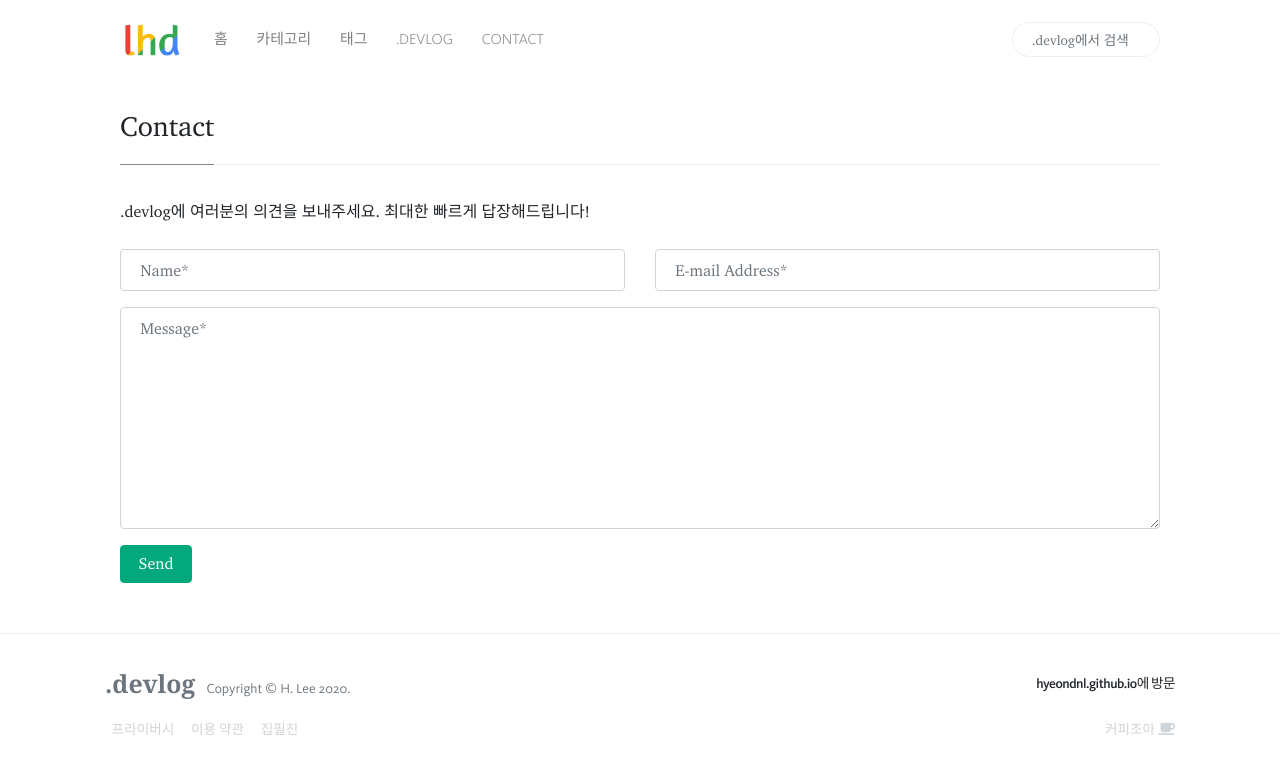
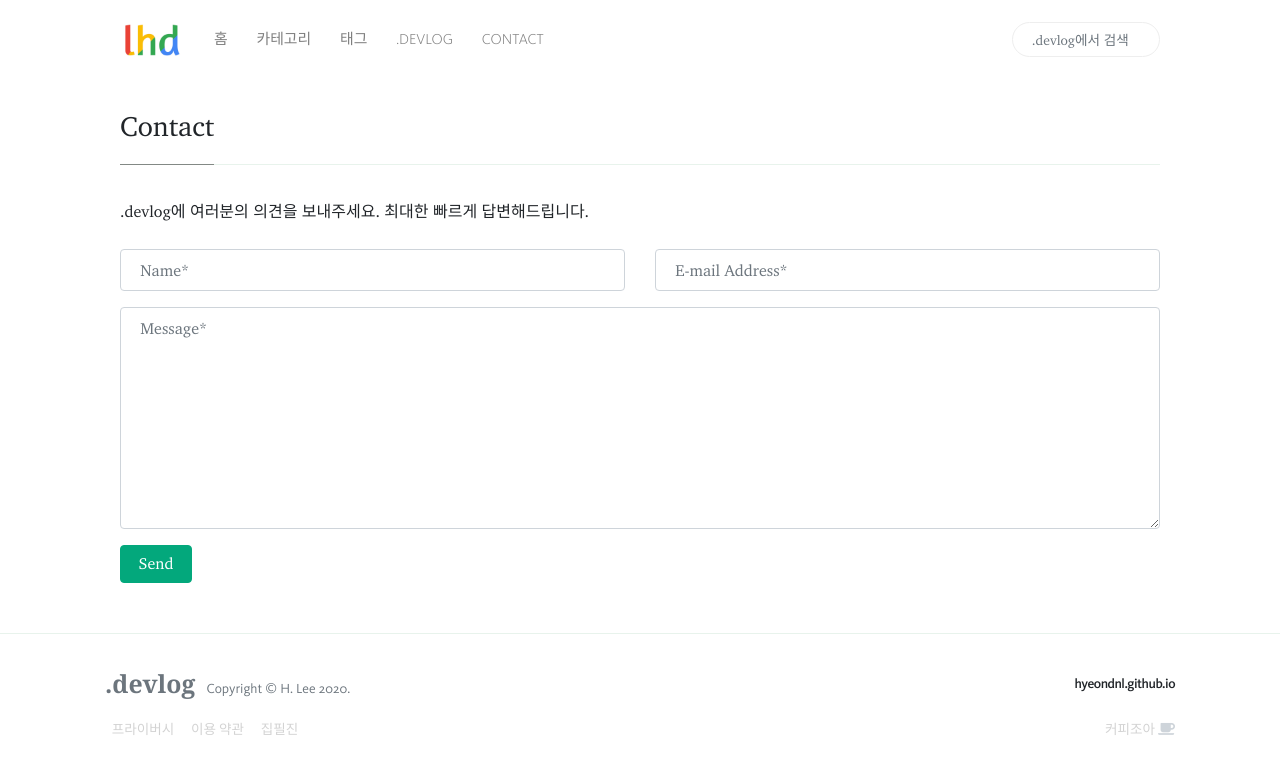
Before and after one commit to leehydn/ko_devlog, a Jekyll site: the page built from _pages/contact.md, in a window 1280 px wide. Shown: the top 774 px of the page. Built offline with Jekyll 4.4.1, drawn with Linux system fonts in a browser that asks for light colours; nearby versions of some CDN libraries; some web fonts are replaced.

Commit message:
automatic commit on 2020-07-08 18:20:36

```diff
--- a/_layouts/default.html
+++ b/_layouts/default.html
@@ -84,7 +84,7 @@
                     <span>Copyright © H. Lee <script>document.write(new Date().getFullYear())</script>.</span>
                 </div>
                 <div>
-                    <a target="_blank" class="text-dark font-weight-bold" href="https://hyeondnl.github.io">hyeondnl.github.io에 방문</a>
+                    <a target="_blank" class="text-dark font-weight-bold" href="https://hyeondnl.github.io">hyeondnl.github.io</a>
                 </div>
             </div>
         </tr>
--- a/_pages/contact.md
+++ b/_pages/contact.md
@@ -4,7 +4,7 @@ permalink: "/contact.html"
 ---
 
 <form action="https://formspree.io/{{site.email}}" method="POST">
-<p class="mb-4">{{site.name}}에 여러분의 의견을 보내주세요. 최대한 빠르게 답장해드립니다!</p>
+<p class="mb-4">{{site.name}}에 여러분의 의견을 보내주세요. 최대한 빠르게 답변해드립니다.</p>
 <div class="form-group row">
 <div class="col-md-6">
 <input class="form-control" type="text" name="name" placeholder="Name*" required>
--- a/_posts/2020-07-08-corona.markdown
+++ b/_posts/2020-07-08-corona.markdown
@@ -1,7 +1,7 @@
 ---
 layout: post
 title:  "코로나바이러스감염증-19"
-categories: [ Column ]
+categories: [ 칼럼 ]
 author: hyeon
 image: assets/images/13.jpg
 ---
```
Also changed, not shown: index.html (+9 -10 lines).
